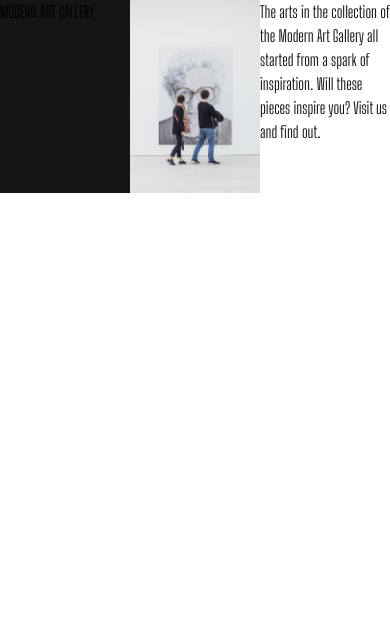
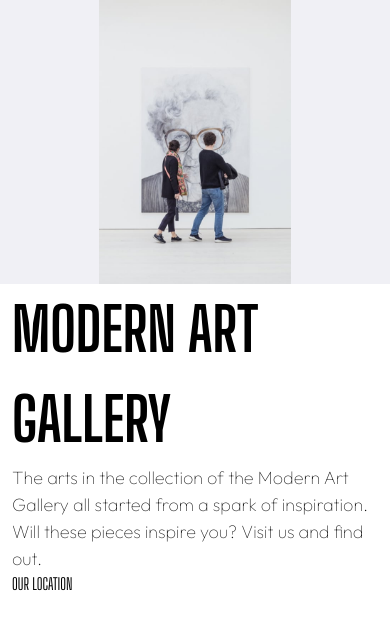
Before and after one commit to mbrovarska/art-gallery, a React (Vite) app: page / in a window 390 px wide. Shown: the top 630 px of the page. Built offline with nearby package versions, Linux system fonts and the light colour scheme; a web font is replaced by a local one.

Commit message:
mobile version header added

```diff
--- a/src/assets/text/text.json
+++ b/src/assets/text/text.json
@@ -1,4 +1,5 @@
 {
     "title": "MODERN ART GALLERY",
-    "subtitle": "The arts in the collection of the Modern Art Gallery all started from a spark of inspiration. Will these pieces inspire you? Visit us and find out."
+    "subtitle": "The arts in the collection of the Modern Art Gallery all started from a spark of inspiration. Will these pieces inspire you? Visit us and find out.",
+    "headerBtn": "OUR LOCATION"
 }
--- a/src/components/header-component.jsx
+++ b/src/components/header-component.jsx
@@ -2,15 +2,17 @@ import  headerImage from "../assets/desktop/image-hero.jpg"
 import text from "../assets/text/text.json"
 
 const Header = () => {
-    return <div className="grid grid-cols-3 sm:grid-rows-2">
-        <div className="bg-black sm:hidden lg:grid">
+    return <div className="grid grid-cols-2 lg:grid-cols-3">
+        <div className="bg-black hidden lg:block">
             <p className="">{text.title}</p>
         </div>
-        <div>
-            <img src={headerImage} alt="man and woman look at a portrait of the old woman"/>
+        <div className="col-span-3 md:col-span-1 bg-bg">
+            <img className="max-w-48 md:max-w-full block m-auto" src={headerImage} alt="man and woman look at a portrait of the old woman"/>
         </div>
-        <div>
-            <p className="text-black sm:text-s">{text.subtitle}</p>
+        <div className="col-span-3 md:col-span-1 px-3">
+            <p className="lg:hidden text-m font-bold">{text.title}</p>
+            <p className="text-black text-small font-serif font-thin">{text.subtitle}</p>
+            <button>{text.headerBtn}</button>
         </div>
     </div>
   }
--- a/tailwind.config.js
+++ b/tailwind.config.js
@@ -8,7 +8,7 @@ export default {
     screens: {
       sm: "412px",
       md: "760px",
-      lg: "1024px",
+      lg: "960px",
       // "lg-max": { max: "960px" },
       xl: "1140px",
       "2xl": "1320px",
@@ -17,11 +17,12 @@ export default {
       "white": "#fffff",
       "grey": "#44444",
       "black": "#151515",
-      "orange": "#D5966C"
+      "orange": "#D5966C",
+      "bg": "#f0f0f5"
     },
     fontFamily: {
       sans: ["Big Shoulders Display", "sans-serif"],
-      serif: ["Outfit", "sans-serif"]
+      serif: ["Outfit"]
     },
     fontSize: {
       xl: "96px",
```
